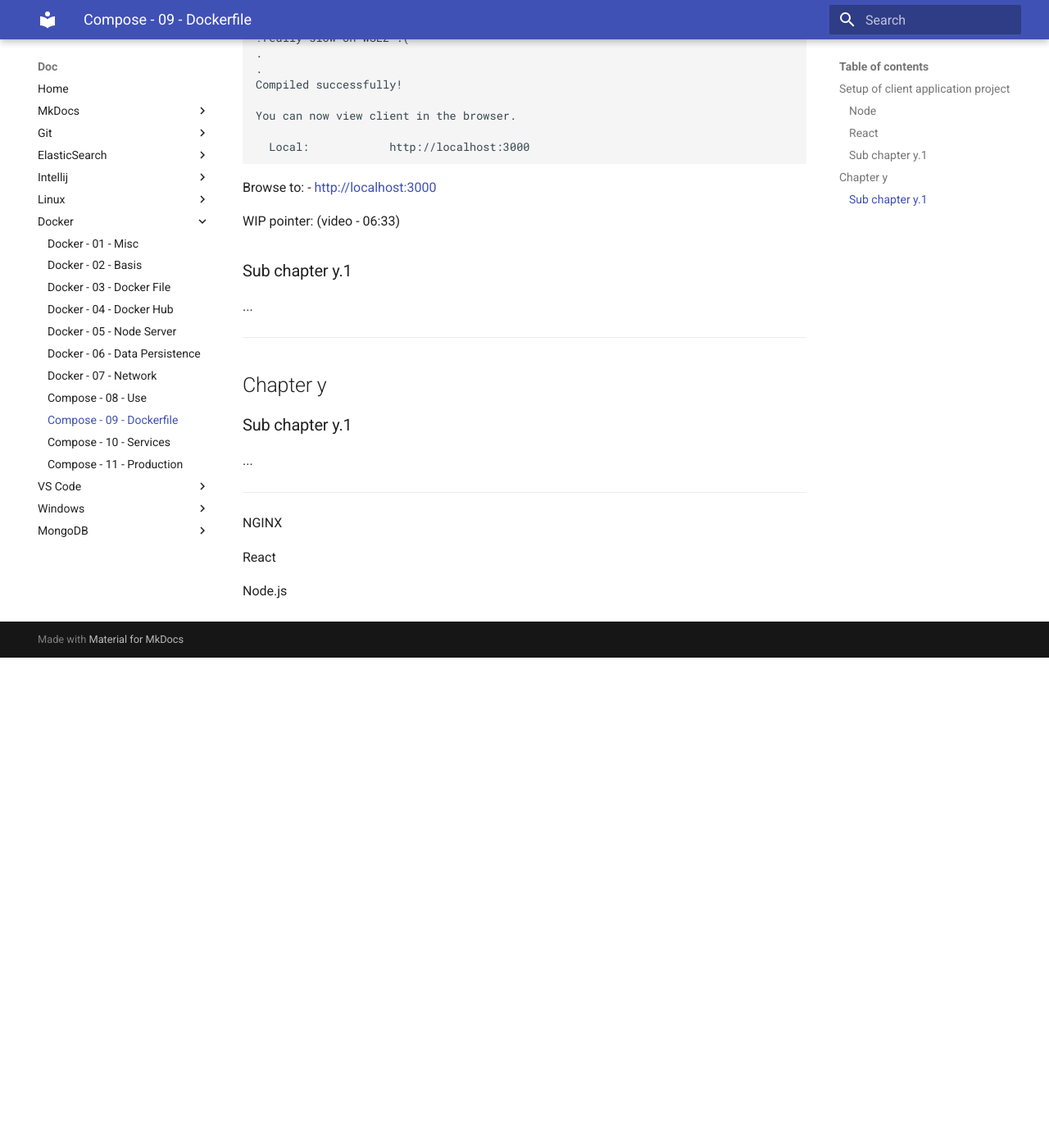
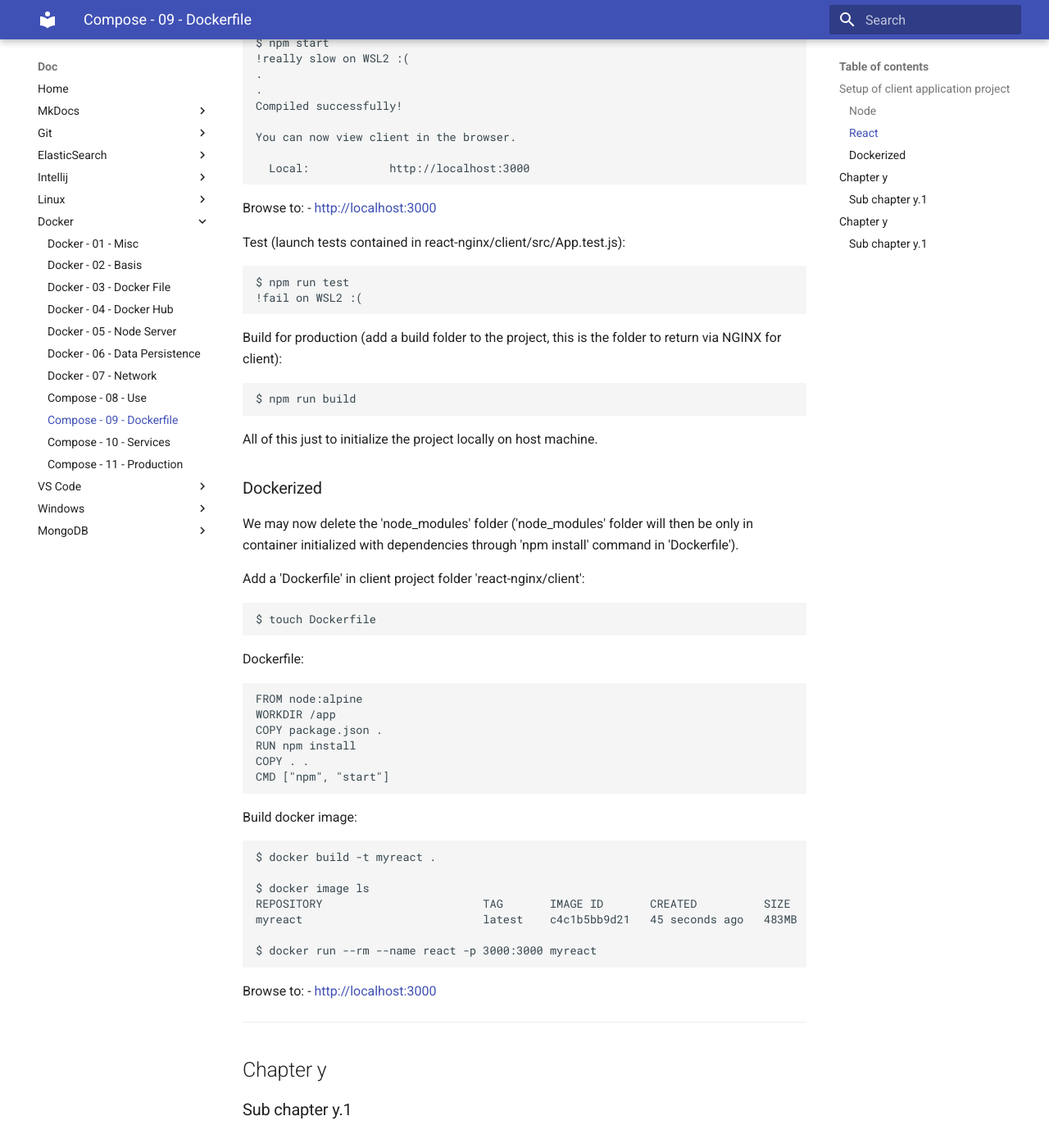
Before and after one commit to oldu73/doc, an MkDocs documentation site: the page built from docs/docker/9-compose-dockerfile.md, in a window 1280 px wide and 1400 px high, scrolled down 1679 px. Shown: the whole window at 82% size. Built offline with MkDocs 1.6.1 and Material for MkDocs 9.7.7, drawn with Linux system fonts in a browser that asks for light colours; before the commit the page ends 2481 px from its top, so only the background shows below that.

Commit message:
docker compose - 09 - dockerfile - setup

````diff
--- a/docs/docker/9-compose-dockerfile.md
+++ b/docs/docker/9-compose-dockerfile.md
@@ -83,9 +83,54 @@ You can now view client in the browser.
 
 Browse to: - [http://localhost:3000](http://localhost:3000)
 
-WIP pointer: (video - 06:33)
+Test (launch tests contained in react-nginx/client/src/App.test.js):
+```console
+$ npm run test
+!fail on WSL2 :(
+```
 
+Build for production (add a build folder to the project, this is the folder to return via NGINX for client):
+```console
+$ npm run build
+```
 
+All of this just to initialize the project locally on host machine.
+
+### Dockerized
+
+We may now delete the 'node_modules' folder ('node_modules' folder will then be only in container initialized with dependencies through 'npm install' command in 'Dockerfile').
+
+Add a 'Dockerfile' in client project folder 'react-nginx/client':
+```console
+$ touch Dockerfile
+```
+
+Dockerfile:
+```
+FROM node:alpine
+WORKDIR /app
+COPY package.json .
+RUN npm install
+COPY . .
+CMD ["npm", "start"]
+```
+
+Build docker image:
+```console
+$ docker build -t myreact .
+
+$ docker image ls
+REPOSITORY                        TAG       IMAGE ID       CREATED          SIZE
+myreact                           latest    c4c1b5bb9d21   45 seconds ago   483MB
+
+$ docker run --rm --name react -p 3000:3000 myreact
+```
+
+Browse to: - [http://localhost:3000](http://localhost:3000)
+
+***
+
+## Chapter y
 
 ### Sub chapter y.1
 
````
